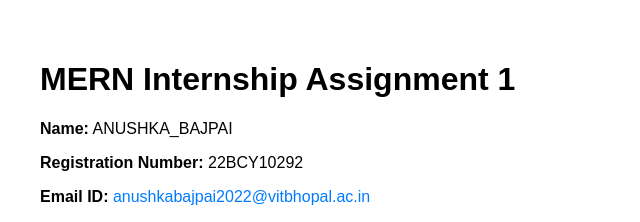
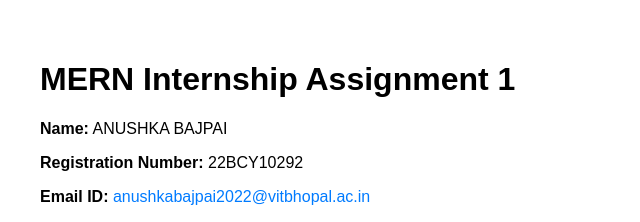
Before and after one commit to Anushka-Bajpai23/ETHNUS_ASSIGNMENT1_ANUSHKA_BAJPAI, a plain HTML site: page index.html in a window 1280 px wide. Shown: the top 222 px of the page, 0-640 px from the left. Drawn offline with Linux system fonts and the light colour scheme.

Commit message:
Update index.html

```diff
--- a/index.html
+++ b/index.html
@@ -34,7 +34,7 @@
 </head>
 <body>
     <h1>MERN Internship Assignment 1</h1>
-    <p><strong>Name:</strong> ANUSHKA_BAJPAI</p>
+    <p><strong>Name:</strong> ANUSHKA BAJPAI</p>
     <p><strong>Registration Number:</strong> 22BCY10292</p>
     <p><strong>Email ID:</strong> <a>anushkabajpai2022@vitbhopal.ac.in</a></p>
 
```
